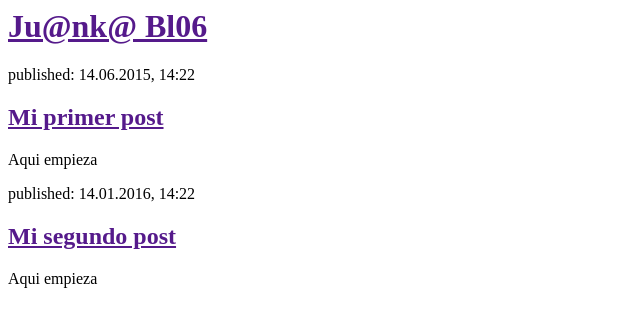
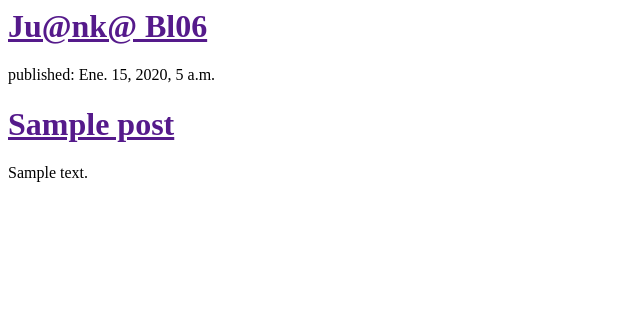
Before and after one commit to jctoapanta/my-first-blog, a Django app: template blog/templates/blog/post_list.html in a window 1280 px wide. Shown: the top 327 px of the page, without its empty margins (0-640 px from the left). Run offline with Django 3.2, Linux system fonts and the light colour scheme; the template is opened without the code that fills it: values that come from a table or form of the project are taken from there, others are empty; tables that the repository leaves empty hold one stand-in row (values such as "Sample post").

Commit message:
Modified templates to display posts from database.

```diff
--- a/blog/templates/blog/post_list.html
+++ b/blog/templates/blog/post_list.html
@@ -6,15 +6,12 @@
     <div>
       <h1><a href="">Ju@nk@ Bl06</a></h1>
     </div>
-    <div>
-      <p>published: 14.06.2015, 14:22</p>
-      <h2><a href="">Mi primer post</a></h2>
-      <p>Aqui empieza</p>
-    </div>
-    <div>
-      <p>published: 14.01.2016, 14:22</p>
-      <h2><a href="">Mi segundo post</a></h2>
-      <p>Aqui empieza</p>
-    </div>
+    {% for post in posts %}
+      <div>
+          <p>published: {{ post.published_date }}</p>
+          <h1><a href="">{{ post.title }}</a></h1>
+          <p>{{ post.text|linebreaks }}</p>
+      </div>
+    {% endfor %}
   </body>
 </html>
--- a/blog/views.py
+++ b/blog/views.py
@@ -1,5 +1,8 @@
 from django.shortcuts import render
+from django.utils import timezone
+from .models import Post
 
 # Create your views here.
 def post_list(request):
-    return render(request, 'blog/post_list.html', {})
+    posts = Post.objects.filter(published_date__lte=timezone.now()).order_by('published_date')
+    return render(request, 'blog/post_list.html', {'posts': posts})
```
